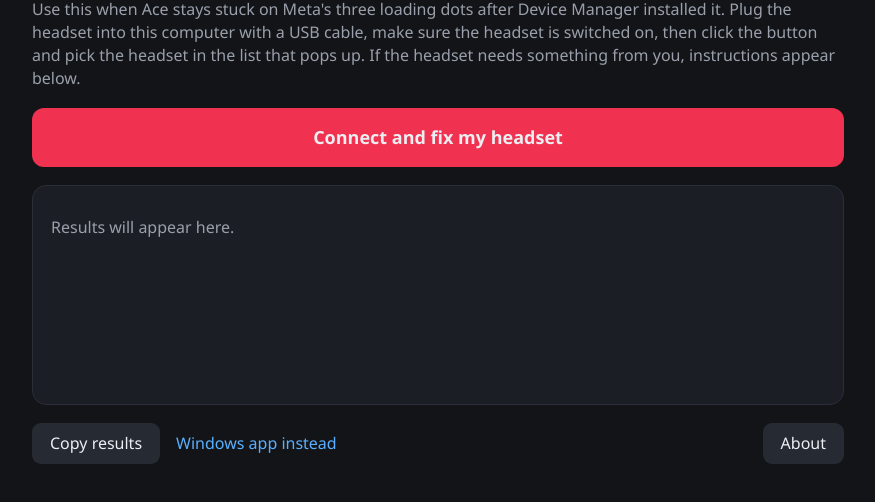
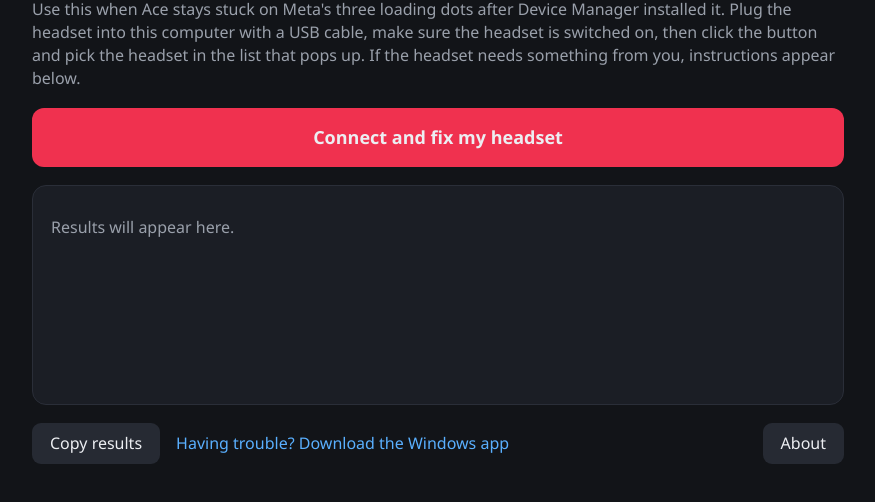
Before and after one commit to ACEXR-LLC/ace-hms-obb-fix, a plain HTML site: page docs/index.html in a window 1280 px wide. Shown: the part 80-582 px from the top of the page, without its empty margins (202-1077 px from the left). Drawn offline with Linux system fonts and the light colour scheme.

Commit message:
feat(web): clearer fallback link to the Windows app

```diff
--- a/docs/index.html
+++ b/docs/index.html
@@ -23,7 +23,7 @@
     </section>
     <footer>
       <button id="copy" class="secondary" type="button">Copy results</button>
-      <a class="app-link" href="AceHeadsetFix.exe" download>Windows app instead</a>
+      <a class="app-link" href="AceHeadsetFix.exe" download>Having trouble? Download the Windows app</a>
       <span class="spacer"></span>
       <button id="about" class="secondary" type="button">About</button>
     </footer>
```
